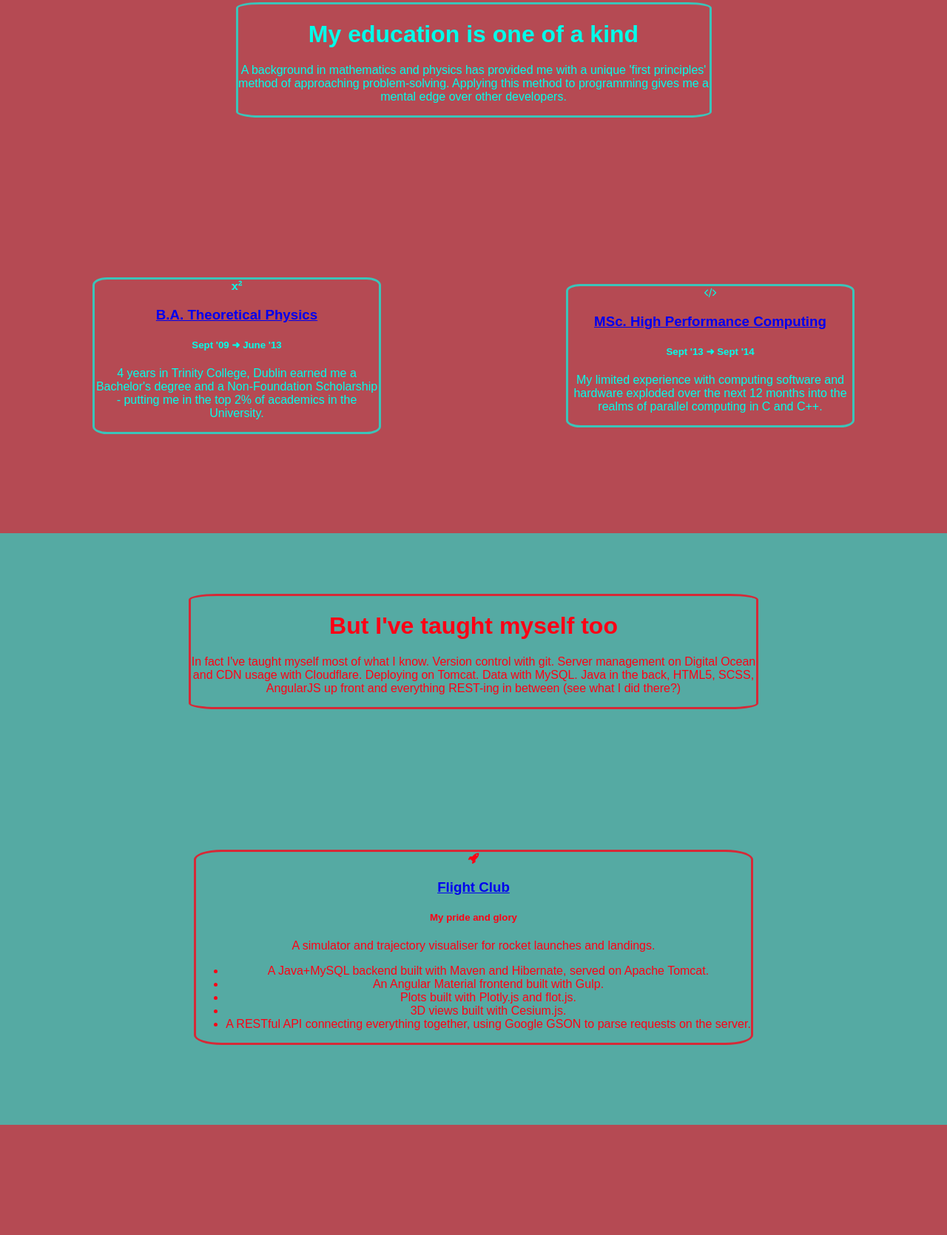
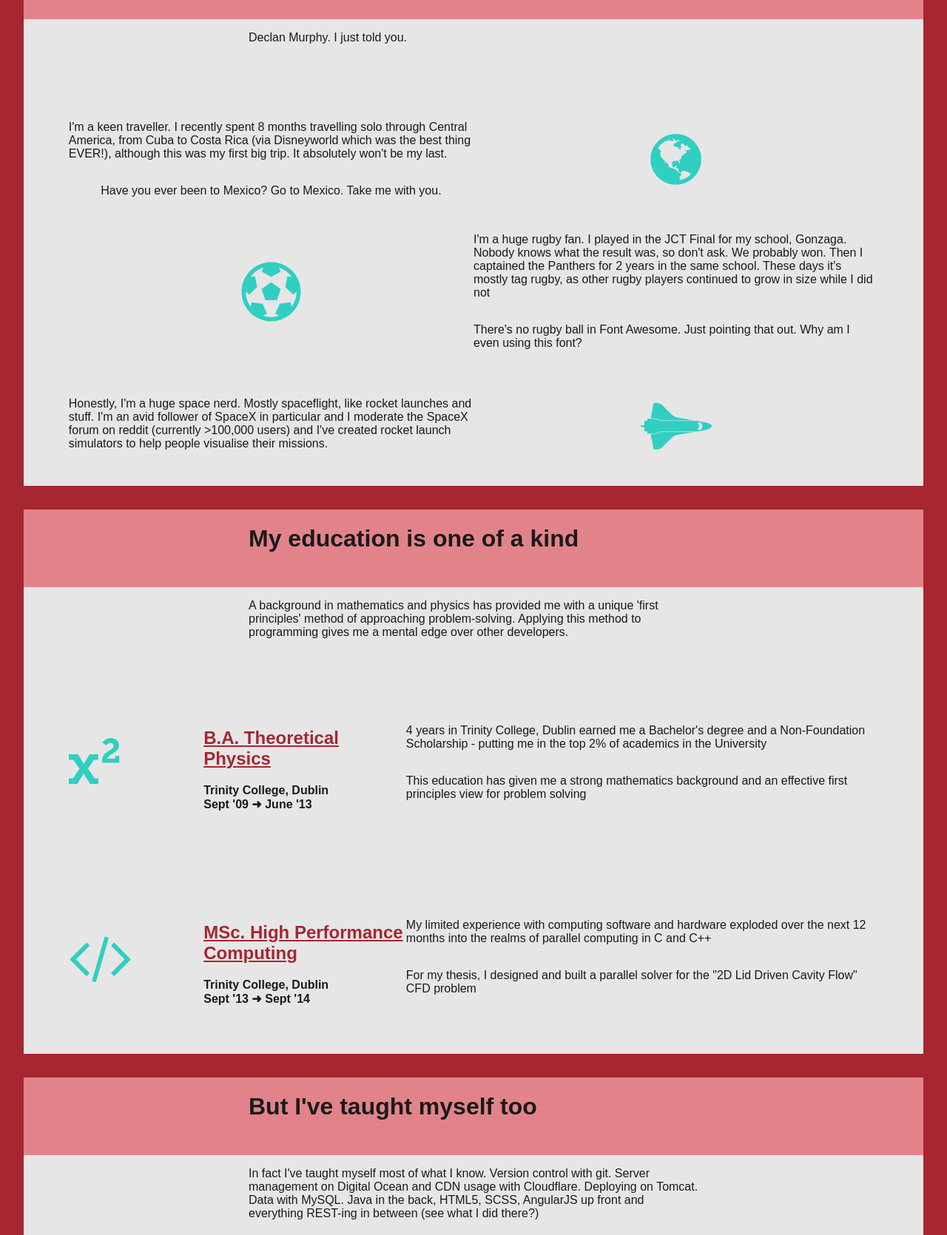
Before and after one commit to decmurphy/decmurphy.com, a plain HTML site: page index.html in a window 1280 px wide. Shown: the part 879-2549 px from the top of the page at 74% size. Drawn offline with Linux system fonts and the light colour scheme; a web font is replaced by a local one.

Commit message:
lots of styling. added an 'about me'

```diff
--- a/css/decmurphy.scss
+++ b/css/decmurphy.scss
@@ -61,8 +61,17 @@ $second-color: complement($first-color);
 
 $mixed1: harmoniousMix($first-color, $second-color);
 $mixed2: harmoniousMix($second-color, $first-color);
-$neutral1: mixNeutral($mixed1);
-$neutral2: mixNeutral($mixed2);
+
+$neutral1: mixNeutral($first-color);
+$neutral1Light: lighten($neutral1, 20%);
+$neutral1Dark: darken($neutral1, 10%);
+
+$neutral2: mixNeutral($second-color);
+$neutral2Light: lighten($neutral2, 20%);
+$neutral2Dark: darken($neutral2, 10%);
+
+$white: darken(rgb(255,255,255), 10%);
+$black: lighten(rgb(0,0,0), 10%);
 
 @font-face {
     font-family: 'Brandon Grotesque';
@@ -78,6 +87,17 @@ html {
 body {
     margin: 0px;
     width: 100% !important;
+    background-color: $neutral1Dark;
+}
+.header1 {
+    width: 100%;
+    background-color: $neutral1Light;
+}
+.header2 {
+    width: 50%;
+}
+::-webkit-scrollbar {
+    display: none;
 }
 .container {
     display: flex;
@@ -93,30 +113,23 @@ body {
 }
 
 .section {
-    height: 100vh;
-    width: 100%;
+    height: -webkit-calc(100vh - 5vw);
+    height:    -moz-calc(100vh - 5vw);
+    height:         calc(100vh - 5vw);
+    width: 95vw;
+    margin:2.5vw;
 }
-.section:nth-child(even) {
-    color:$second-color;
-    background-color:$neutral2;
-    .box {
-        text-align:center;
-        border: solid $mixed1;
-        border-radius: 5%;
-    }
-}
-.section:nth-child(odd) {
-    color:$first-color;
-    background-color:$neutral1;
-    .box {
-        text-align:center;
-        border: solid $mixed2;
-        border-radius: 5%;
-    }
+.section {
+    color:$black;
+    background-color:$white;
+
+    a:link, a:hover {color:$neutral1Dark;}
+    a:visited {color:$neutral2Dark;}
+    a:focus, a:active {color:$neutral2Light;}
 }
 
 .icon {
-    font-size: 5em;
+    color: $neutral2;
 }
 
 .center {
@@ -124,12 +137,13 @@ body {
 }
 
 #lander {
+    color: $black;
     font-size: 1.5em;
     flex-direction: row;
 }
 
 .profiler {
-    content:url("../images/profile2.jpg");
+    content:url("../images/profile3.jpg");
     border-radius: 50%;
     max-width: 100%;
 }
--- a/index.html
+++ b/index.html
@@ -5,9 +5,10 @@
         <meta charset="UTF-8">
         <meta name="viewport" content="width=device-width, initial-scale=1.0">
         <link rel="stylesheet" href="css/decmurphy.css">
-        <link rel="stylesheet" href="http://netdna.bootstrapcdn.com/font-awesome/4.0.3/css/font-awesome.css" />
+        <link rel="stylesheet" href="https://maxcdn.bootstrapcdn.com/font-awesome/4.2.0/css/font-awesome.min.css" />
     </head>
     <body>
+        <div style="width:95%;">
             <div id="lander" class="container section">
                 <span></span>
                 <span class="center flex4">
@@ -22,34 +23,116 @@
                 </div>
             </div>
             <div class="container section column">
-            <div class="container flex2">
-                <span></span>
-                <div class="flex2 box">
-                    <h1>My education is one of a kind</h1>
-                    <p>A background in mathematics and physics has provided me with a unique 'first principles' method of approaching problem-solving. Applying this method to programming gives me a mental edge over other developers.</p>
+                <div class="header1 container flex1 column">
+                    <div style="width:50%;text-align:left">
+                        <h1>Who am I?</h1>
                     </div>
-                <span></span>
                 </div>
-            <div class="container flex3">
-                <div class="box" style="max-width:30%">
-                    <span class="icon fa fa-superscript"></span>
-                    <h3><a href="http://www.tcd.ie/Physics/undergraduate/theoretical/">B.A. Theoretical Physics</a></h3>
-                    <h5>Sept '09 &#10140; June '13</h5>
-                    <p>4 years in Trinity College, Dublin earned me a Bachelor's degree and a Non-Foundation Scholarship - putting me in the top 2% of academics in the University.</p>
+                <div class="header2 container flex1 column">
+                    <div style="width:100%;text-align:left">
+                        <p>Declan Murphy. I just told you.</p>
                     </div>
-                <div class="box" style="max-width:30%">
-                    <span class="icon fa fa-code"></span>
-                    <h3><a href="http://www.maths.tcd.ie/hpcmsc/index.php">MSc. High Performance Computing</a></h3>
-                    <h5>Sept '13 &#10140; Sept '14</h5>
-                    <p>My limited experience with computing software and hardware exploded over the next 12 months into the realms of parallel computing in C and C++.</p>
+                </div>
+                <div class="container flex5 column" style="width:90%;">
+                    <div class="container row">
+                        <div class="container column">
+                            <p>
+                                I'm a keen traveller. I recently spent 8 months travelling solo through Central America,
+                                from Cuba to Costa Rica (via Disneyworld which was the best thing EVER!), although this was my first big trip.
+                                It absolutely won't be my last.
+                            </p>
+                            <p>
+                                Have you ever been to Mexico? Go to Mexico. Take me with you.
+                            </p>
+                        </div>
+                        <div class="container column">
+                            <span class="icon fa fa-globe fa-5x"></span>
+                        </div>
+                    </div>
+                    <div class="container row">
+                        <div class="container column">
+                            <span class="icon fa fa-futbol-o fa-5x"></span>
+                        </div>
+                        <div class="container column">
+                            <p>
+                                I'm a huge rugby fan. I played in the JCT Final for my school, Gonzaga. Nobody knows what
+                                the result was, so don't ask. We probably won. Then I captained the Panthers for 2 years in
+                                the same school. These days it's mostly tag rugby, as other rugby players continued to grow in
+                                size while I did not
+                            </p>
+                            <p>
+                                There's no rugby ball in Font Awesome. Just pointing that out. Why am I even using this font?
+                            </p>
+                        </div>
+                    </div>
+                    <div class="container row">
+                        <div class="container column">
+                            <p>
+                                Honestly, I'm a huge space nerd. Mostly spaceflight, like rocket launches and stuff. I'm an avid
+                                follower of SpaceX in particular and I moderate the SpaceX forum on reddit (currently >100,000 users)
+                                and I've created rocket launch simulators to help people visualise their missions.
+                            </p>
+                        </div>
+                        <div class="container column">
+                            <span class="icon fa fa-space-shuttle fa-5x"></span>
+                        </div>
                     </div>
                 </div>
             </div>
             <div class="container section column">
-            <div class="container flex2">
-                <span></span>
-                <div class="flex3 box">
+                <div class="header1 container flex1 column">
+                    <div style="width:50%;text-align:left">
+                        <h1>My education is one of a kind</h1>
+                    </div>
+                </div>
+                <div class="header2 container flex1 column">
+                    <div style="width:100%;text-align:left">
+                        <p>A background in mathematics and physics has provided me with a unique 'first principles' method of approaching problem-solving. Applying this method to programming gives me a mental edge over other developers.</p>
+                    </div>
+                </div>
+                <div class="container flex5 column" style="width:90%;">
+                    <div class="container row" style="width:100%">
+                        <span class="icon fa fa-superscript fa-5x flex2"></span>
+                        <div class="container column flex3" style="text-align:left">
+                            <h2 style="width:100%"><a href="http://www.tcd.ie/Physics/undergraduate/theoretical/">B.A. Theoretical Physics</a></h2>
+                            <h4 style="width:100%;margin:0">Trinity College, Dublin</h4>
+                            <h4 style="width:100%;margin:0">Sept '09 &#10140; June '13</h4>
+                        </div>
+                        <div class="container column flex7">
+                            <p style="width:100%;">
+                                4 years in Trinity College, Dublin earned me a Bachelor's degree and a Non-Foundation Scholarship - putting me in the top 2% of academics in the University
+                            </p>
+                            <p style="width:100%;">
+                                This education has given me a strong mathematics background and an effective first principles view for problem solving
+                            </p>
+                        </div>
+                    </div>
+                    <div class="container row" style="width:100%">
+                        <span class="icon fa fa-code fa-5x flex2"></span>
+                        <div class="container column flex3" style="text-align:left">
+                            <h2 style="width:100%"><a href="http://www.maths.tcd.ie/hpcmsc/index.php">MSc. High Performance Computing</a></h2>
+                            <h4 style="width:100%;margin:0">Trinity College, Dublin</h4>
+                            <h4 style="width:100%;margin:0">Sept '13 &#10140; Sept '14</h4>
+                        </div>
+                        <div class="container column flex7">
+                            <p style="width:100%;">
+                                My limited experience with computing software and hardware exploded over the next 12 months into the realms of parallel computing in C and C++
+                            </p>
+                            <p style="width:100%;">
+                                For my thesis, I designed and built a parallel solver for the "2D Lid Driven Cavity Flow" CFD problem
+                            </p>
+                        </div>
+                    </div>
+                </div>
+            </div>
+            <div class="container section column">
+                <div class="header1 container flex1 column">
+                    <div style="width:50%;text-align:left">
                         <h1>But I've taught myself too</h1>
+                    </div>
+                </div>
+                <div class="header2 container flex1 column">
+                    <div style="width:100%;text-align:left">
                         <p>
                             In fact I've taught myself most of what I know.
                             Version control with git.
@@ -58,16 +141,15 @@
                             Java in the back, HTML5, SCSS, AngularJS up front and everything REST-ing in between (see what I did there?)
                         </p>
                     </div>
-                <span></span>
                 </div>
-            <div class="container flex3">
-                <div class="box">
-                    <span class="icon fa fa-rocket"></span>
-                    <h3><a href="https://www.flightclub.io/">Flight Club</a></h3>
-                    <h5>My pride and glory</h5>
-                    <p>
-                        A simulator and trajectory visualiser for rocket launches and landings.
-                    </p>
+                <div class="container flex5 column" style="width:90%;">
+                    <div class="container row" style="width:100%">
+                        <span class="icon fa fa-rocket fa-5x flex2"></span>
+                        <div class="container column flex3" style="text-align:left">
+                            <h2 style="width:100%"><a href="https://www.flightclub.io/">Flight Club</a></h2>
+                            <h4 style="width:100%;margin:0">A simulator and trajectory visualiser for rocket launches and landings</h4>
+                        </div>
+                        <div class="container column flex7">
                             <ul>
                                 <li>A Java+MySQL backend built with Maven and Hibernate, served on Apache Tomcat.</li>
                                 <li>An Angular Material frontend built with Gulp. </li>
@@ -78,27 +160,23 @@
                         </div>
                     </div>
                 </div>
-        <div class="container section">
-            <div class="container">
-                <span></span>
-                <div class="flex2 box">
-                    <h1>My education is one of a kind</h1>
-                    <p>A background in mathematics and physics has provided me with a unique 'first principles' method of approaching problem-solving. Applying this method to programming gives me a mental edge over other developers.</p>
             </div>
-                <span></span>
+            <div class="container section column">
+                <div class="header1 container flex1 column">
+                    <div style="width:50%;text-align:left">
+                        <h1>Give us a buzz</h1>
                     </div>
-            <div class="container">
-                <div class="box" style="max-width:30%">
-                    <span class="icon fa fa-superscript"></span>
-                    <h3><a href="http://www.tcd.ie/Physics/undergraduate/theoretical/">B.A. Theoretical Physics</a></h3>
-                    <h5>Sept '09 &#10140; June '13</h5>
-                    <p>4 years in Trinity College, Dublin earned me a Bachelor's degree and a Non-Foundation Scholarship - putting me in the top 2% of academics in the University.</p>
                 </div>
-                <div class="box" style="max-width:30%">
-                    <span class="icon fa fa-code"></span>
-                    <h3><a href="http://www.maths.tcd.ie/hpcmsc/index.php">MSc. High Performance Computing</a></h3>
-                    <h5>Sept '13 &#10140; Sept '14</h5>
-                    <p>My limited experience with computing software and hardware exploded over the next 12 months into the realms of parallel computing in C and C++.</p>
+                <div class="header2 container flex1 column">
+                    <div style="width:100%;text-align:left">
+                        <p>There's a plethora of ways you can contact me, so there's no excuse.</p>
+                    </div>
+                </div>
+                <div class="container flex5 column" style="width:90%;">
+                    <div class="container row" style="width:100%">
+                        <button href="https://github.com/murphd37" class="icon fa fa-github"><span class="label">Github</span></button>
+                        <button href="https://www.linkedin.com/pub/declan-murphy/87/457/b92" class="icon fa fa-linkedin"><span class="label">LinkedIn</span></button>
+                    </div>
                 </div>
             </div>
         </div>
```
Also changed, not shown: css/decmurphy.css, images/profile3.jpg (added), 1 other file. Lines whose indentation alone changed are shown as unchanged.
